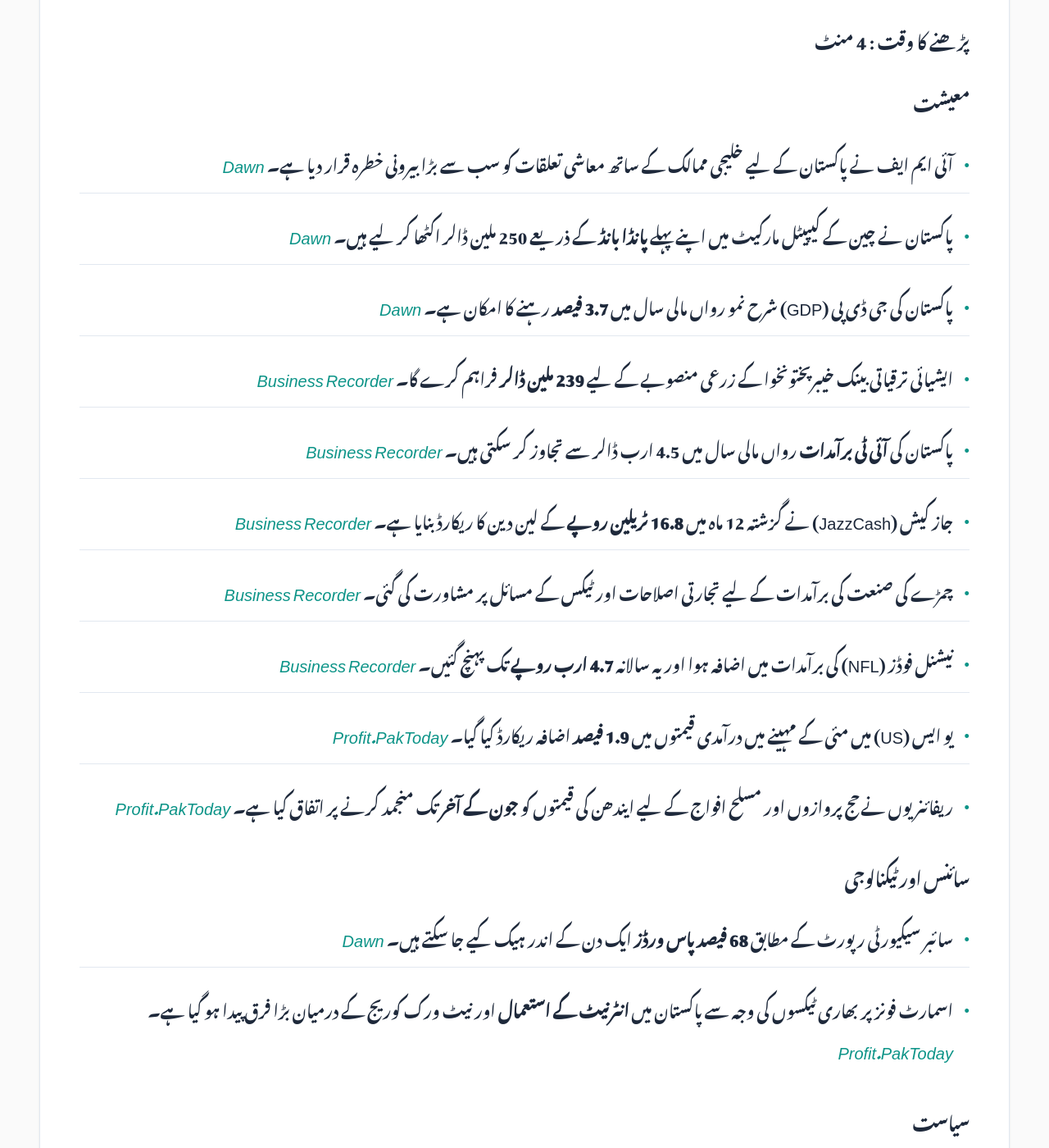
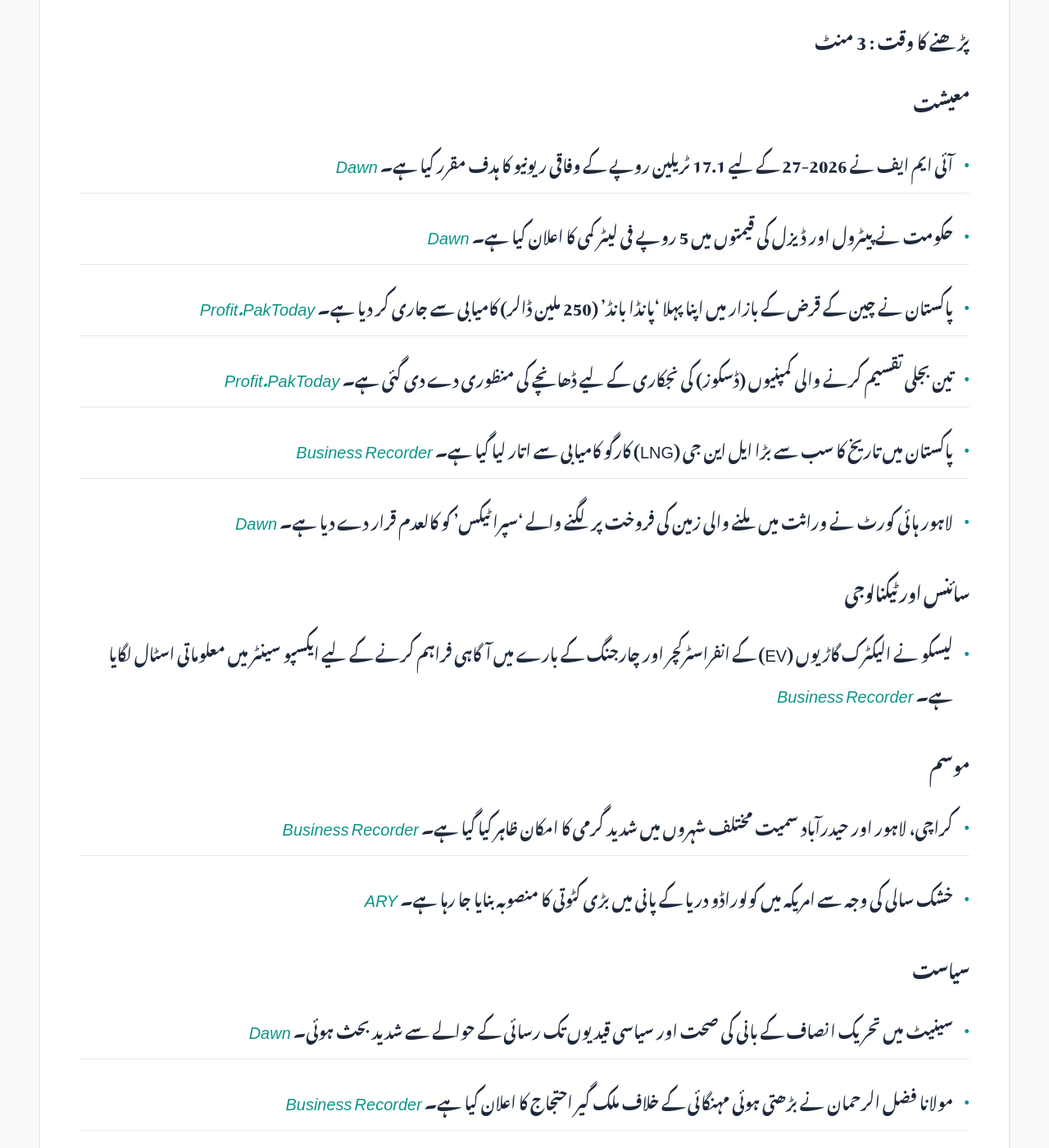
Before and after one commit to zsubzwary/news, a Jekyll site: the page built from ur/index.md, in a window 1280 px wide and 1400 px high, scrolled down 441 px. Shown: the whole window at 82% size. Built offline with Jekyll 4.4.1, drawn with Linux system fonts in a browser that asks for light colours; some web fonts are replaced; comment, search, counter and statistics services are not loaded; some of the changed text lies outside the part shown.

Commit message:
DateTime; 2026-05-16T04:10:49.694Z

```diff
--- a/ur/index.md
+++ b/ur/index.md
@@ -7,54 +7,45 @@ rtl: true
 
 پاکستان کی تازہ خبروں کا خلاصہ
 
- &lrm; 15-May-2026 09:09PKT
+ &lrm; 16-May-2026 09:10PKT
 
-پڑھنے کا وقت : 4 منٹ
+پڑھنے کا وقت : 3 منٹ
 
 ### معیشت
-- آئی ایم ایف نے پاکستان کے لیے خلیجی ممالک کے ساتھ معاشی تعلقات کو سب سے بڑا بیرونی خطرہ قرار دیا ہے۔ *[Dawn](https://www.dawn.com/news/2000334/imf-highlights-gulf-exposure-as-biggest-external-risk-for-pakistan)*
-- پاکستان نے چین کے کیپیٹل مارکیٹ میں اپنے پہلے **پانڈا بانڈ** کے ذریعے 250 ملین ڈالر اکٹھا کر لیے ہیں۔ *[Dawn](https://www.dawn.com/news/2000249/pakistan-raises-250m-equivalent-in-inaugural-panda-bond-issuance)*
-- پاکستان کی جی ڈی پی (GDP) شرح نمو رواں مالی سال میں **3.7 فیصد** رہنے کا امکان ہے۔ *[Dawn](https://www.dawn.com/news/2000370/growth-below-target)*
-- ایشیائی ترقیاتی بینک خیبرپختونخوا کے زرعی منصوبے کے لیے **239 ملین ڈالر** فراہم کرے گا۔ *[Business Recorder](https://www.brecorder.com/news/40421270/adb-to-finance-usd23913m-in-kp-agri-project)*
-- پاکستان کی **آئی ٹی برآمدات** رواں مالی سال میں 4.5 ارب ڈالر سے تجاوز کر سکتی ہیں۔ *[Business Recorder](https://www.brecorder.com/news/40421239/it-exports-likely-to-surpass-usd45bn-mark-minister)*
-- جاز کیش (JazzCash) نے گزشتہ 12 ماہ میں **16.8 ٹریلین روپے** کے لین دین کا ریکارڈ بنایا ہے۔ *[Business Recorder](https://www.brecorder.com/news/40421273/jazzcash-processing-rs168trn-in-gross-transaction-value-in-12-months)*
-- چمڑے کی صنعت کی برآمدات کے لیے تجارتی اصلاحات اور ٹیکس کے مسائل پر مشاورت کی گئی۔ *[Business Recorder](https://www.brecorder.com/news/40421274/minister-urged-to-unlock-full-export-potential-of-leather-industry)*
-- نیشنل فوڈز (NFL) کی برآمدات میں اضافہ ہوا اور یہ سالانہ **4.7 ارب روپے** تک پہنچ گئیں۔ *[Business Recorder](https://www.brecorder.com/news/40421275/nfl-exports-soar-to-rs47bn)*
-- یو ایس (US) میں مئی کے مہینے میں درآمدی قیمتوں میں **1.9 فیصد** اضافہ ریکارڈ کیا گیا۔ *[Profit.PakToday](https://profit.pakistantoday.com.pk/2026/05/14/u-s-import-prices-jump-1-9-in-april-as-fuel-costs-hit-four-year-high/)*
-- ریفائنریوں نے حج پروازوں اور مسلح افواج کے لیے ایندھن کی قیمتوں کو **جون کے آخر** تک منجمد کرنے پر اتفاق کیا ہے۔ *[Profit.PakToday](https://profit.pakistantoday.com.pk/2026/05/14/refineries-agree-to-freeze-jp-1-prices-for-hajj-flights-sko-and-jp-8-rates-for-armed-forces-until-june-end/)*
+- آئی ایم ایف نے 2026-27 کے لیے 17.1 ٹریلین روپے کے وفاقی ریونیو کا ہدف مقرر کیا ہے۔ *[Dawn](https://www.dawn.com/news/2000619/imf-sets-rs171tr-federal-revenue-target-for-2026-27)*
+- حکومت نے پیٹرول اور ڈیزل کی قیمتوں میں 5 روپے فی لیٹر کمی کا اعلان کیا ہے۔ *[Dawn](https://www.dawn.com/news/2000498/govt-reduces-petrol-diesel-prices-by-rs5)*
+- پاکستان نے چین کے قرض کے بازار میں اپنا پہلا 'پانڈا بانڈ' (250 ملین ڈالر) کامیابی سے جاری کر دیا ہے۔ *[Profit.PakToday](https://profit.pakistantoday.com.pk/2026/05/15/adb-and-aiib-support-andmark-pakistan-panda-bond-with-partial-guarantee-structure-in-china-market-debut/)*
+- تین بجلی تقسیم کرنے والی کمپنیوں (ڈسکوز) کی نجکاری کے لیے ڈھانچے کی منظوری دے دی گئی ہے۔ *[Profit.PakToday](https://profit.pakistantoday.com.pk/2026/05/15/ccop-clears-structure-for-privatisation-of-three-power-discos-plans-51-100-stake-sale/)*
+- پاکستان میں تاریخ کا سب سے بڑا ایل این جی (LNG) کارگو کامیابی سے اتار لیا گیا ہے۔ *[Business Recorder](https://www.brecorder.com/news/40421359/eetl-begins-offloading-largest-lng-cargo-in-countrys-history)*
+- لاہور ہائی کورٹ نے وراثت میں ملنے والی زمین کی فروخت پر لگنے والے 'سپرا ٹیکس' کو کالعدم قرار دے دیا ہے۔ *[Dawn](https://www.dawn.com/news/2000611/lhc-quashes-super-tax-on-sale-of-inherited-land)*
 
 ### سائنس اور ٹیکنالوجی
-- سائبر سیکیورٹی رپورٹ کے مطابق **68 فیصد پاس ورڈز** ایک دن کے اندر ہیک کیے جا سکتے ہیں۔ *[Dawn](https://www.dawn.com/news/2000333/68pc-of-passwords-can-be-cracked-within-a-day-report)*
-- اسمارٹ فونز پر بھاری ٹیکسوں کی وجہ سے پاکستان میں **انٹرنیٹ کے استعمال** اور نیٹ ورک کوریج کے درمیان بڑا فرق پیدا ہو گیا ہے۔ *[Profit.PakToday](https://profit.pakistantoday.com.pk/2026/05/15/high-smartphone-taxes-leave-pakistan-with-52-internet-usage-gap-despite-81-network-coverage/)*
+- لیسکو نے الیکٹرک گاڑیوں (EV) کے انفراسٹرکچر اور چارجنگ کے بارے میں آگاہی فراہم کرنے کے لیے ایکسپو سینٹر میں معلوماتی اسٹال لگایا ہے۔ *[Business Recorder](https://www.brecorder.com/news/40421360/lesco-sets-up-ev-information-stall-at-expo-centre)*
+
+### موسم
+- کراچی، لاہور اور حیدرآباد سمیت مختلف شہروں میں شدید گرمی کا امکان ظاہر کیا گیا ہے۔ *[Business Recorder](https://www.brecorder.com/news/40421346/the-weather)*
+- خشک سالی کی وجہ سے امریکہ میں کولوراڈو دریا کے پانی میں بڑی کٹوتی کا منصوبہ بنایا جا رہا ہے۔ *[ARY](https://arynews.tv/colorado-river-faces-severe-drought-challenges-ahead)*
 
 ### سیاست
-- وزیر اطلاعات عطا اللہ تارڑ نے پاکستان کے خلاف چلائی جانے والی **منفی معلومات کی مہم** کی مذمت کی۔ *[Dawn](https://www.dawn.com/news/2000353/detractors-of-peace-campaigning-against-pakistan-says-tarar)*
-- بلاول بھٹو زرداری کا کہنا ہے کہ حکومت نے آئینی ترمیم کے حوالے سے **پی پی پی** سے کوئی رابطہ نہیں کیا۔ *[Dawn](https://www.dawn.com/news/2000262/govt-has-not-contacted-ppp-over-any-constitutional-amendment-bilawal)*
-- پاکستان بزنس فورم نے **28 ویں آئینی ترمیم** کے ذریعے زراعت اور صنعت کے کنٹرول کو وفاق کے پاس لانے کی حمایت کی۔ *[Profit.PakToday](https://profit.pakistantoday.com.pk/2026/05/14/pbf-urges-federal-control-of-agriculture-industry-under-28th-amendment-push/)*
+- سینیٹ میں تحریک انصاف کے بانی کی صحت اور سیاسی قیدیوں تک رسائی کے حوالے سے شدید بحث ہوئی۔ *[Dawn](https://www.dawn.com/news/2000491/barbs-fly-in-senate-over-pti-founders-health-access-to-political-prisoners)*
+- مولانا فضل الرحمان نے بڑھتی ہوئی مہنگائی کے خلاف ملک گیر احتجاج کا اعلان کیا ہے۔ *[Business Recorder](https://www.brecorder.com/news/40421362/fazl-announces-protests-against-inflation)*
+- سینیٹ نے خصوصی اقتصادی زونز (SEZ) کی ترمیم کے بل کو منظور کر لیا ہے۔ *[Business Recorder](https://www.brecorder.com/news/40421363/senate-passes-sezs-amendment-other-bills)*
 
 ### قومی
-- پنجاب پولیس منشیات فروش **انمل پنکی** کی حوالگی کے لیے سندھ سے رابطہ کرنے کا ارادہ رکھتی ہے۔ *[Dawn](https://www.dawn.com/news/2000297/punjab-police-want-anmol-alias-pinkys-custody-from-sindh)*
-- قومی اسمبلی میں **سست انٹرنیٹ** کی وجہ سے پیپر لیس میکانزم متاثر ہو رہا ہے۔ *[Dawn](https://www.dawn.com/news/2000356/lawmakers-decry-slow-internet-in-national-assembly-across-country)*
-- آئی ایم ایف کے تقاضوں کے تحت سرکاری ملازمین کے **اثاثوں کے گوشوارے** عوامی سطح پر (ریڈیکٹڈ شکل میں) جاری کیے جائیں گے۔ *[Dawn](https://www.dawn.com/news/2000259/civil-servants-asset-declarations-to-be-made-public-in-redacted-form-says-govt)*
-- پاک فوج نے کامیاب طور پر **فتح-IV کروز میزائل** کا تجربہ کیا۔ *[Dawn](https://www.dawn.com/news/2000203/pakistan-successfully-test-fires-fatah-iv-cruise-missile-ispr)*
-- وزیراعظم نے قومی **'ویسٹ ٹو انرجی'** پالیسی کے لیے ایک ٹاسک فورس تشکیل دے دی ہے۔ *[Business Recorder](https://www.brecorder.com/news/40421240/pm-forms-task-force-to-develop-national-waste-to-energy-policy)*
-- سینیٹ کی کمیٹی نے کراچی میں ترقیاتی منصوبوں میں **تاخیر اور کرپشن** پر تشویش کا اظہار کیا۔ *[Business Recorder](https://www.brecorder.com/news/40421236/karachis-developmental-projects-senate-body-says-concerned-at-long-delays)*
-- علیمہ خان نے **عمران خان کی تنہائی میں قید** کے خلاف اسلام آباد ہائی کورٹ میں درخواست دائر کی۔ *[Dawn](https://www.dawn.com/news/2000235/aleema-khan-moves-ihc-against-pti-founder-imran-khans-solitary-confinement)*
+- شہزادہ رحیم آغا خان کے گلگت بلتستان کے دورے کے لیے تیاریاں مکمل کر لی گئی ہیں۔ *[Dawn](https://www.dawn.com/news/2000623/gilgit-baltistan-readies-for-aga-khans-visit)*
+- گوادر یونیورسٹی کے وائس چانسلر اور دیگر افسران 48 گھنٹوں سے لاپتہ ہیں۔ *[Dawn](https://www.dawn.com/news/2000596/gwadar-varsity-vc-officials-untraceable-even-after-48-hours)*
+- پنجاب حکومت نے عید کی خریداری کے لیے بازاروں کے اوقات میں توسیع کر دی ہے۔ *[Dawn](https://www.dawn.com/news/2000626/punjab-relaxes-market-timing-curbs-till-june-1)*
+- لاہور ہائی کورٹ نے 266 اضافی ضلع اور سیشن ججز کی منتقلی اور تعیناتی کا حکم دیا۔ *[Business Recorder](https://www.brecorder.com/news/40421353/lhc-transfers-266-asjs)*
+- کراچی میں منشیات کے نیٹ ورک میں غیر ملکیوں کی شمولیت کے حوالے سے تحقیقات جاری ہیں۔ *[Dawn](https://www.dawn.com/news/2000457/probe-shows-foreigners-involvement-in-network-run-by-alleged-drug-queenpin-anmol-alias-pinky-karachi-aig)*
 
 ### بین الاقوامی
-- ٹرمپ اور شی جن پنگ کے درمیان بیجنگ میں **اہم ملاقات** ہوئی جس میں عالمی تنازعات پر تبادلہ خیال کیا گیا۔ *[Dawn](https://www.dawn.com/news/2000073/trump-hails-xi-talks-at-grand-beijing-banquet-attended-by-leaders-ceos)*
-- ایران اور متحدہ عرب امارات کے درمیان **برکس اجلاس** کے دوران تلخ کلامی ہوئی۔ *[Dawn](https://www.dawn.com/news/2000224/iran-and-uae-clash-at-brics-foreign-ministers-meeting)*
-- امریکی عدالت نے اقوام متحدہ کی ماہر **فرانسیسکا البانیز** پر عائد پابندیوں کو عارضی طور پر معطل کر دیا۔ *[Dawn](https://www.dawn.com/news/2000330/us-court-suspends-sanctions-on-un-palestine-expert)*
-- بھارت میں کانگریس نے **کیرالہ** میں تاریخی کامیابی حاصل کرنے کے بعد وزیر اعلیٰ کا نام متعین کر دیا۔ *[Dawn](https://www.dawn.com/news/2000331/congress-names-kerala-chief-minister-after-rare-win)*
-- سوڈان میں جنگ کے باعث تقریباً **2 کروڑ لوگ** شدید بھوک کا سامنا کر رہے ہیں۔ *[ARY](https://arynews.tv/sudan-faces-acute-hunger-crisis-amid-war)*
+- بھارت اور متحدہ عرب امارات کے درمیان تزویراتی دفاعی شراکت داری کا فریم ورک طے پایا۔ *[Dawn](https://www.dawn.com/news/2000469/india-uae-agree-on-framework-for-strategic-defence-partnership-during-modi-visit)*
+- امریکہ نے پولینڈ میں 4,000 فوجیوں کی تعیناتی کا منصوبہ منسوخ کر دیا۔ *[Dawn](https://www.dawn.com/news/2000506/us-scraps-deployment-of-4000-troops-to-poland)*
+- امریکی بحری جہازوں سے قبضے میں لیے گئے 11 پاکستانی اور 20 ایرانی باشندوں کو بحال کر لیا گیا ہے۔ *[Dawn](https://www.dawn.com/news/2000492/11-pakistanis-20-iranians-aboard-us-seized-vessels-repatriated-says-dpm-dar)*
+- اسرائیل اور لبنان کے درمیان جنگ بندی میں 45 دن کی توسیع پر اتفاق ہوا ہے۔ *[ARY](https://arynews.tv/israel-and-lebanon-agree-to-extend-ceasefire-by-45-days-us-state-dept-says)*
 
 ### کھیل
-- آسٹریلیا نے پاکستان میں **لڑکیوں کے کرکٹ** کے فروغ کے لیے 10 سالہ تعاون کا جشن منایا۔ *[Business Recorder](https://www.brecorder.com/news/40421234/australia-celebrates-10-years-supporting-girls-cricket-in-pakistan)*
-
-### صحت
-- فرانس اور ہالینڈ میں **ہنٹہ وائرس** کے رابطے میں آنے والے تمام کیسز منفی آئے ہیں۔ *[Dawn](https://www.dawn.com/news/2000246/france-netherlands-say-all-hantavirus-contact-cases-negative)*
-- پاکستان میں غریب خواتین اور بچوں کے لیے **بہتر صحت کی سہولیات** کی ضرورت پر زور دیا گیا۔ *[Dawn](https://www.dawn.com/news/2000375/citizens-for-better-healthcare)*
+- آئی سی سی نے بنگلہ دیش کے خلاف ٹیسٹ میں سست اوور ریٹ کی وجہ سے پاکستان پر جرمانہ اور ورلڈ ٹیسٹ چیمپئن شپ کے پوائنٹس کی کٹوتی کا اعلان کیا۔ *[Dawn](https://www.dawn.com/news/2000483/icc-fines-pakistan-docks-eight-wtc-points-for-slow-over-rate-in-dhaka-test)*
 
 ### دیگر
-- مشہور گلوکار **کلیئرنس کارٹر** 90 سال کی عمر میں انتقال کر گئے۔ *[ARY](https://arynews.tv/clarence-carter-legendary-singer-dies-at-90)*
-- سوشل میڈیا پر **کائیلی جینیئر** کی ایک غلطی نے بحث چھیڑ دی۔ *[ARY](https://arynews.tv/kylie-jenners-zelda-slip-up-sparks-social-media-frenzy)*
+- بھارتی اداکارہ مونی رائے نے سوشل میڈیا پر جاری تنازع کے بعد انسٹاگرام کمنٹس کی سہولت بند کر دی ہے۔ *[ARY](https://arynews.tv/mouni-roy-turns-off-instagram-comments-after-social-media-users-drag-disha-patani-into-controversy)*
```
